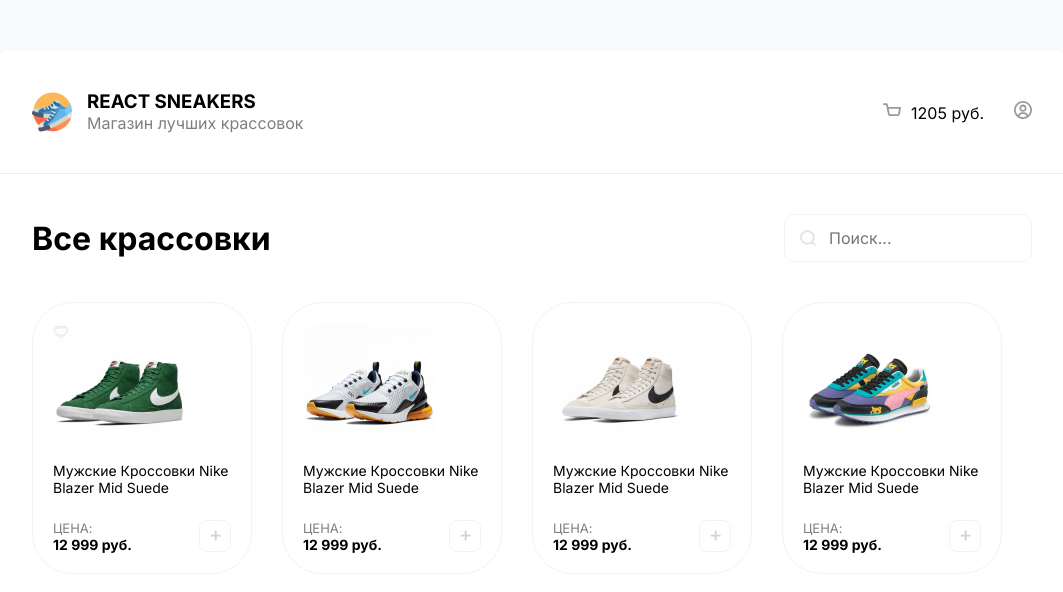
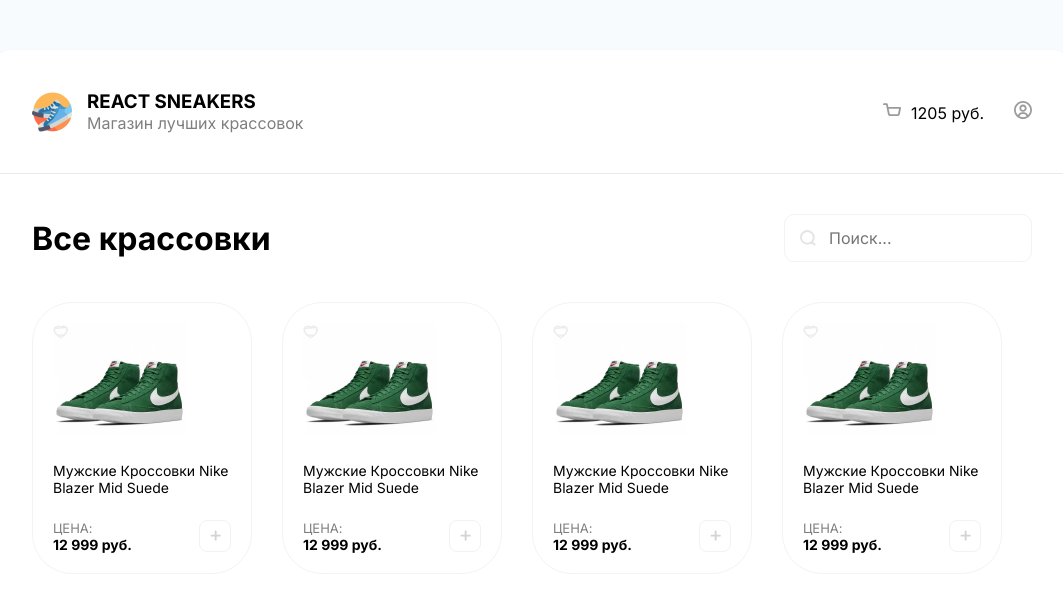
Before and after one commit to romantut1988/store-and-product-list_React, a React (Create React App) app: page / in a window 1280 px wide. Shown: the top 592 px of the page, without its empty margins (108-1171 px from the left). Built offline with nearby package versions, Linux system fonts and the light colour scheme; the HTML template or start-up script is replaced by a standard one.

Commit message:
components created

```diff
--- a/src/App.js
+++ b/src/App.js
@@ -1,64 +1,13 @@
+import React from 'react';
+import { Card } from './components/Card';
+import { Header } from './components/Header';
+import {Drawer} from './components/Drawer';
+
 function App() {
   return (
     <div className="wrapper">
-      <div style={{display: 'none'}} className="overlay">
-        <div className="drawer">
-          <h2>Корзина <img className="removeBtn" src="/img/btn-remove.svg" alt="Remover" /></h2>
-          <div className="items">
-
-            <div className="cartItem">
-              <div style={{ backgroundImage: 'url(/img/sneakers/1.jpg)' }} className="cartItemImg"></div>
-              <div className="cartPrice">
-                <p>Мужские Кроссовки Nike Air Max 270</p>
-                <b>12 999 руб.</b>
-              </div>
-              <img className="removeBtn" src="/img/btn-remove.svg" alt="Remover" />
-            </div>
-            <div className="cartItem">
-              <div style={{ backgroundImage: 'url(/img/sneakers/1.jpg)' }} className="cartItemImg"></div>
-              <div className="cartPrice">
-                <p>Мужские Кроссовки Nike Air Max 270</p>
-                <b>12 999 руб.</b>
-              </div>
-              <img className="removeBtn" src="/img/btn-remove.svg" alt="Remover" />
-            </div>
-          </div>
-          <div className="cartTotalBlock">
-            <ul>
-              <li>
-                <span>Итого:</span>
-                <div></div>
-                <b>21 498 руб. </b>
-              </li>
-              <li>
-                <span>Налог 5%:</span>
-                <div></div>
-                <b>1074 руб. </b>
-              </li>
-            </ul>
-            <button className="greenButton">оформить заказ <img src="/img/arrow.svg" alt="Arrow"/></button>
-          </div>
-        </div>
-        </div>
-
-
-      <header>
-        <div className="headerLeft">
-          <img width={40} height={40} src="/img/logo.png" />
-          <div className="headerInfo">
-            <h3>React sneakers</h3>
-            <p>Магазин лучших крассовок</p>
-          </div>
-        </div>
-        <ul className="headerRight">
-          <li>
-            <img width={18} height={18} src="/img/cart.svg" />
-            <span>1205 руб.</span></li>
-          <li>
-            <img width={18} height={18} src="/img/user.svg" />
-          </li>
-        </ul>
-      </header>
+      <Drawer />
+      <Header />
       <div className="content">
         <div className="contentInput">
           <h1>Все крассовки</h1>
@@ -69,63 +18,10 @@
         </div>
 
         <div className="sneakers">
-          <div className="card">
-            <div className="favorite">
-              <img src="/img/hearn-unlicked.svg" alt="Unliked" />
-            </div>
-            <img width={133} height={112} src="/img/sneakers/1.jpg" alt="" />
-            <h5>Мужские Кроссовки Nike Blazer Mid Suede</h5>
-            <div className="cardDescription">
-              <div className="cardPrice">
-                <span>Цена:</span>
-                <b>12 999 руб.</b>
-              </div>
-              <button className="button">
-                <img width={11} height={11} src="/img/plus.svg" alt="" />
-              </button>
-            </div>
-          </div>
-          <div className="card">
-            <img width={133} height={112} src="/img/sneakers/2.jpg" alt="" />
-            <h5>Мужские Кроссовки Nike Blazer Mid Suede</h5>
-            <div className="cardDescription">
-              <div className="cardPrice">
-                <span>Цена:</span>
-                <b>12 999 руб.</b>
-              </div>
-              <button className="button">
-                <img width={11} height={11} src="/img/plus.svg" alt="" />
-              </button>
-            </div>
-          </div>
-          <div className="card">
-            <img width={133} height={112} src="/img/sneakers/3.jpg" alt="" />
-            <h5>Мужские Кроссовки Nike Blazer Mid Suede</h5>
-            <div className="cardDescription">
-              <div className="cardPrice">
-                <span>Цена:</span>
-                <b>12 999 руб.</b>
-              </div>
-              <button className="button">
-                <img width={11} height={11} src="/img/plus.svg" alt="" />
-              </button>
-            </div>
-          </div>
-
-          <div className="card">
-            <img width={133} height={112} src="/img/sneakers/4.jpg" alt="" />
-            <h5>Мужские Кроссовки Nike Blazer Mid Suede</h5>
-            <div className="cardDescription">
-              <div className="cardPrice">
-                <span>Цена:</span>
-                <b>12 999 руб.</b>
-              </div>
-              <button className="button">
-                <img width={11} height={11} src="/img/plus.svg" alt="" />
-              </button>
-            </div>
-          </div>
-
+          <Card />
+          <Card />
+          <Card />
+          <Card />
         </div>
       </div>
     </div>
--- /dev/null
+++ b/src/components/Card.js
@@ -0,0 +1,20 @@
+export function Card() {
+    return (
+        <div className="card">
+            <div className="favorite">
+                <img src="/img/hearn-unlicked.svg" alt="Unliked" />
+            </div>
+            <img width={133} height={112} src="/img/sneakers/1.jpg" alt="" />
+            <h5>Мужские Кроссовки Nike Blazer Mid Suede</h5>
+            <div className="cardDescription">
+                <div className="cardPrice">
+                    <span>Цена:</span>
+                    <b>12 999 руб.</b>
+                </div>
+                <button className="button">
+                    <img width={11} height={11} src="/img/plus.svg" alt="" />
+                </button>
+            </div>
+        </div>
+    );
+}
--- /dev/null
+++ b/src/components/Drawer.js
@@ -0,0 +1,43 @@
+export function Drawer() {
+    return (
+        <div style={{ display: 'none' }} className="overlay">
+            <div className="drawer">
+                <h2>Корзина <img className="removeBtn" src="/img/btn-remove.svg" alt="Remover" /></h2>
+                <div className="items">
+
+                    <div className="cartItem">
+                        <div style={{ backgroundImage: 'url(/img/sneakers/1.jpg)' }} className="cartItemImg"></div>
+                        <div className="cartPrice">
+                            <p>Мужские Кроссовки Nike Air Max 270</p>
+                            <b>12 999 руб.</b>
+                        </div>
+                        <img className="removeBtn" src="/img/btn-remove.svg" alt="Remover" />
+                    </div>
+                    <div className="cartItem">
+                        <div style={{ backgroundImage: 'url(/img/sneakers/1.jpg)' }} className="cartItemImg"></div>
+                        <div className="cartPrice">
+                            <p>Мужские Кроссовки Nike Air Max 270</p>
+                            <b>12 999 руб.</b>
+                        </div>
+                        <img className="removeBtn" src="/img/btn-remove.svg" alt="Remover" />
+                    </div>
+                </div>
+                <div className="cartTotalBlock">
+                    <ul>
+                        <li>
+                            <span>Итого:</span>
+                            <div></div>
+                            <b>21 498 руб. </b>
+                        </li>
+                        <li>
+                            <span>Налог 5%:</span>
+                            <div></div>
+                            <b>1074 руб. </b>
+                        </li>
+                    </ul>
+                    <button className="greenButton">оформить заказ <img src="/img/arrow.svg" alt="Arrow" /></button>
+                </div>
+            </div>
+        </div>
+    );
+}
--- /dev/null
+++ b/src/components/Header.js
@@ -0,0 +1,21 @@
+export function Header() {
+    return (
+        <header>
+            <div className="headerLeft">
+                <img width={40} height={40} src="/img/logo.png" />
+                <div className="headerInfo">
+                    <h3>React sneakers</h3>
+                    <p>Магазин лучших крассовок</p>
+                </div>
+            </div>
+            <ul className="headerRight">
+                <li>
+                    <img width={18} height={18} src="/img/cart.svg" />
+                    <span>1205 руб.</span></li>
+                <li>
+                    <img width={18} height={18} src="/img/user.svg" />
+                </li>
+            </ul>
+        </header>
+    )
+}
--- a/src/index.css
+++ b/src/index.css
@@ -47,6 +47,8 @@
   z-index: 1;
 }
 .drawer {
+  display: flex;
+  flex-direction: column;
   position: absolute;
   width: 420px;
   height: 100%;
@@ -56,6 +58,7 @@
   padding: 30px;
 }
 .items {
+  flex: 1;
   overflow: auto;
   margin-bottom: 40px;
 }
```
